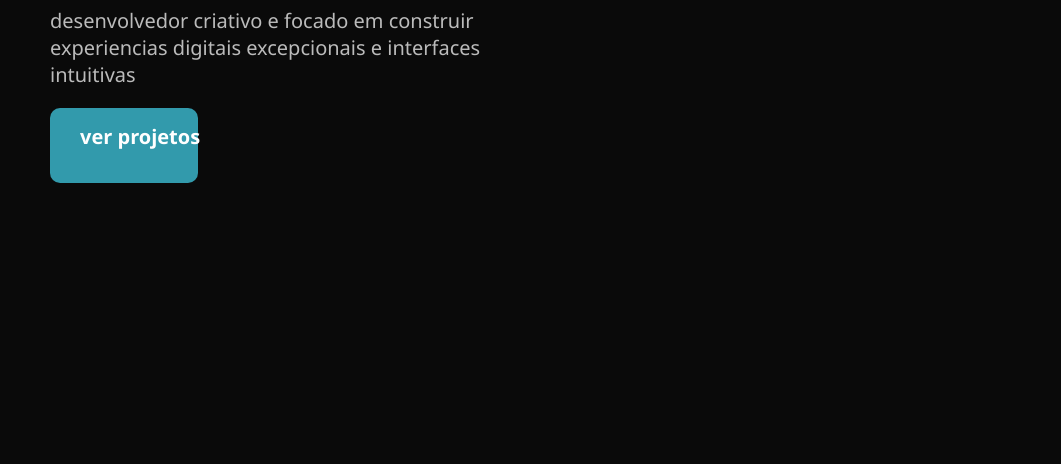
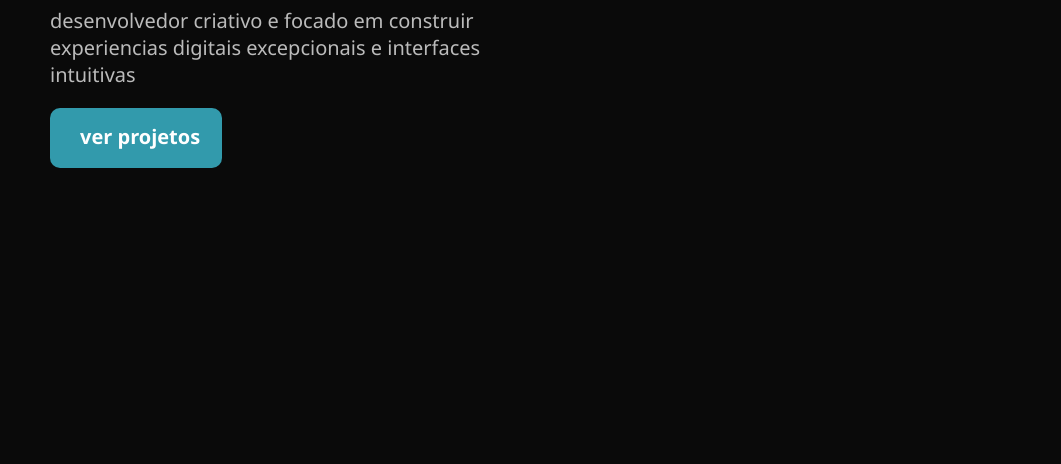
Before and after one commit to kawe-Rafael/MEU-PORTFOLIO, a plain HTML site: page index.html in a window 1280 px wide. Shown: the part 336-800 px from the top of the page, without its empty margins (0-1061 px from the left). Drawn offline with Linux system fonts and the light colour scheme.

Commit message:
update botao 1.2

```diff
--- a/styles.css
+++ b/styles.css
@@ -64,8 +64,8 @@ ul{
     background-color: #329aac;
     color: #fff;
     font-weight: bold;
-    width: 12%;
-    height: 75px;
+    width: 14%;
+    height: 60px;
     border-radius: 10px;
     font-size: 20px;
     text-align: center;
```
